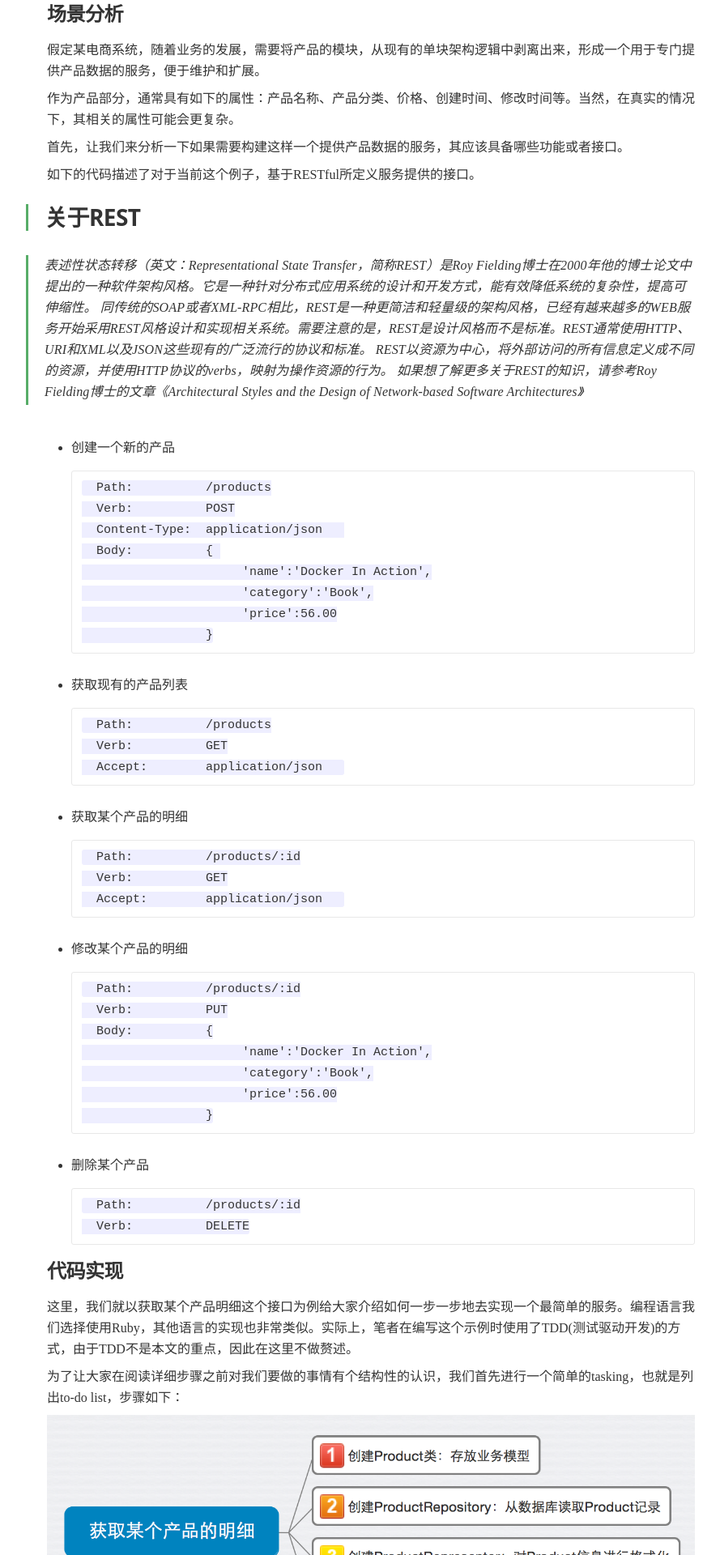
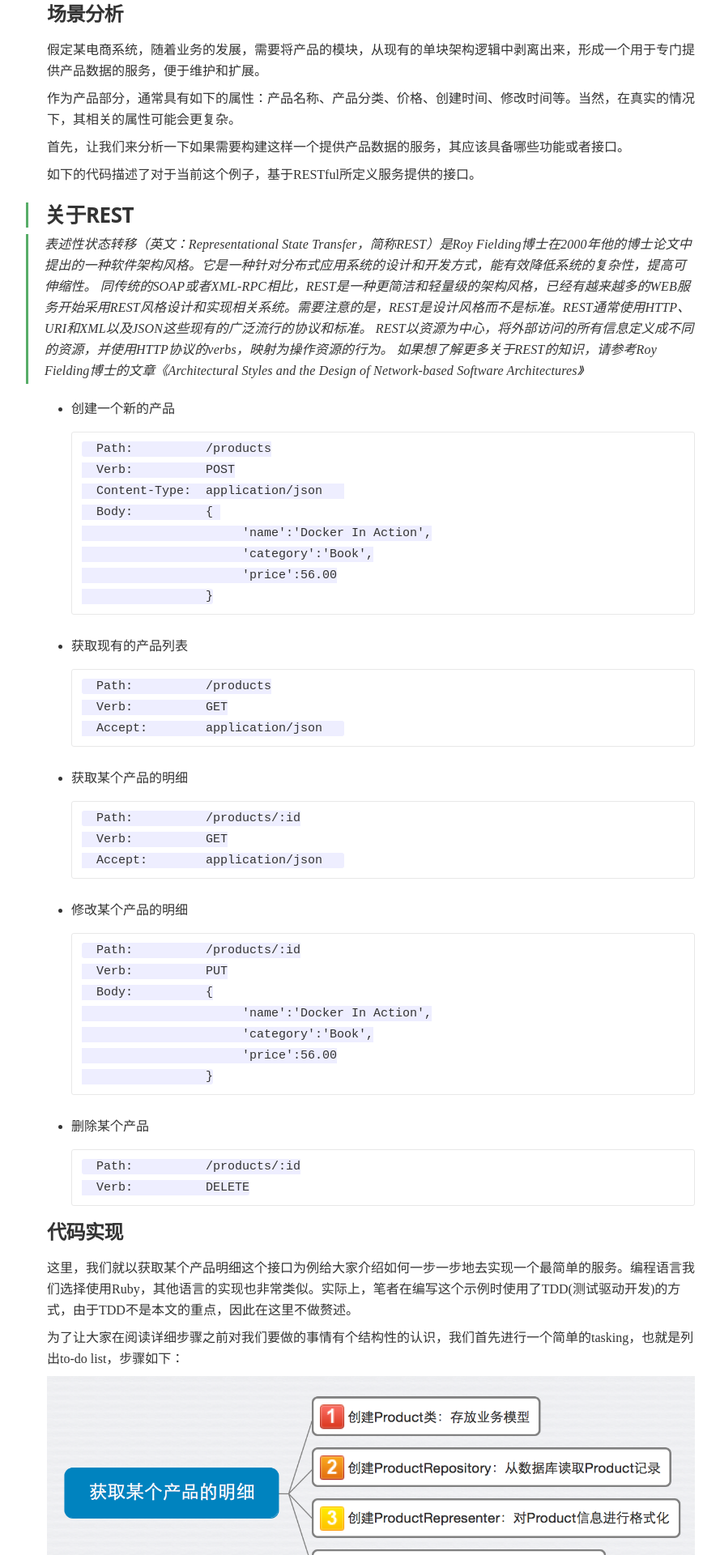
Before and after one commit to XiChen2016/xichen2016.github.com, a Jekyll site: the page built from _posts/2015-05-22-how-to-build-a-service.md, in a window 1280 px wide. Shown: the part 692-2612 px from the top of the page at 81% size, without its empty margins (182-1071 px from the left). Built offline with Jekyll 4.4.1, drawn with Linux system fonts in a browser that asks for light colours; nearby versions of some CDN libraries; some web fonts are replaced; Markdown is read by kramdown in place of the engine named in the settings.

Commit message:
Optimise css.

```diff
--- a/css/main.sass
+++ b/css/main.sass
@@ -2,7 +2,6 @@
 ---
 
 @import 'syntax-highlighting'
-
 @import 'bourbon/bourbon'
 
 .cf
@@ -24,8 +23,6 @@
 
 main
   display: block
-
-
 
 body
   font-family: $font-sans
@@ -108,7 +105,7 @@
     letter-spacing: -2px
     outline: 0
     line-height: 50px
-    word-break: break-word
+    word-break: break-all
     color: #333
   .blog-description
     margin: 0 0 20px
@@ -359,7 +356,7 @@
       letter-spacing: -0.02em
       font-weight: 700
       font-style: normal
-      font-size: 28px
+      font-size: 26px
       line-height: 1.2
       margin-bottom: 4px
     p
@@ -399,8 +396,7 @@
       border: 0px solid #ddd
       border-top: 1px solid #ddd
     blockquote
-      margin: 0 0 30px
-      margin-left: -26px
+      margin: 0 0 0 -26px
       border-left: 3px solid #57ad68
       padding-left: 20px
       p
@@ -461,16 +457,14 @@
         font-size: 18px
         line-height: 1.1
         font-weight: 700
-        padding: 0
         margin: 0
-        padding-left: 100px
+        padding: 0 0 0 100px
       p
         font-size: 14px
         line-height: 1.3
         font-weight: 400
-        padding: 0
         margin: 0
-        padding-left: 100px
+        padding: 0 0 0 100px
         &.published
           color: #999
     .isRight
@@ -542,7 +536,7 @@
       letter-spacing: -2px
       outline: 0
       line-height: 50px
-      word-break: break-word
+      word-break: break-all
       color: #fff
       text-shadow: 0px 1px 16px rgba(0,0,0,0.5), 0px 0px 1px rgba(0,0,0,0.5)
     .blog-description
```
